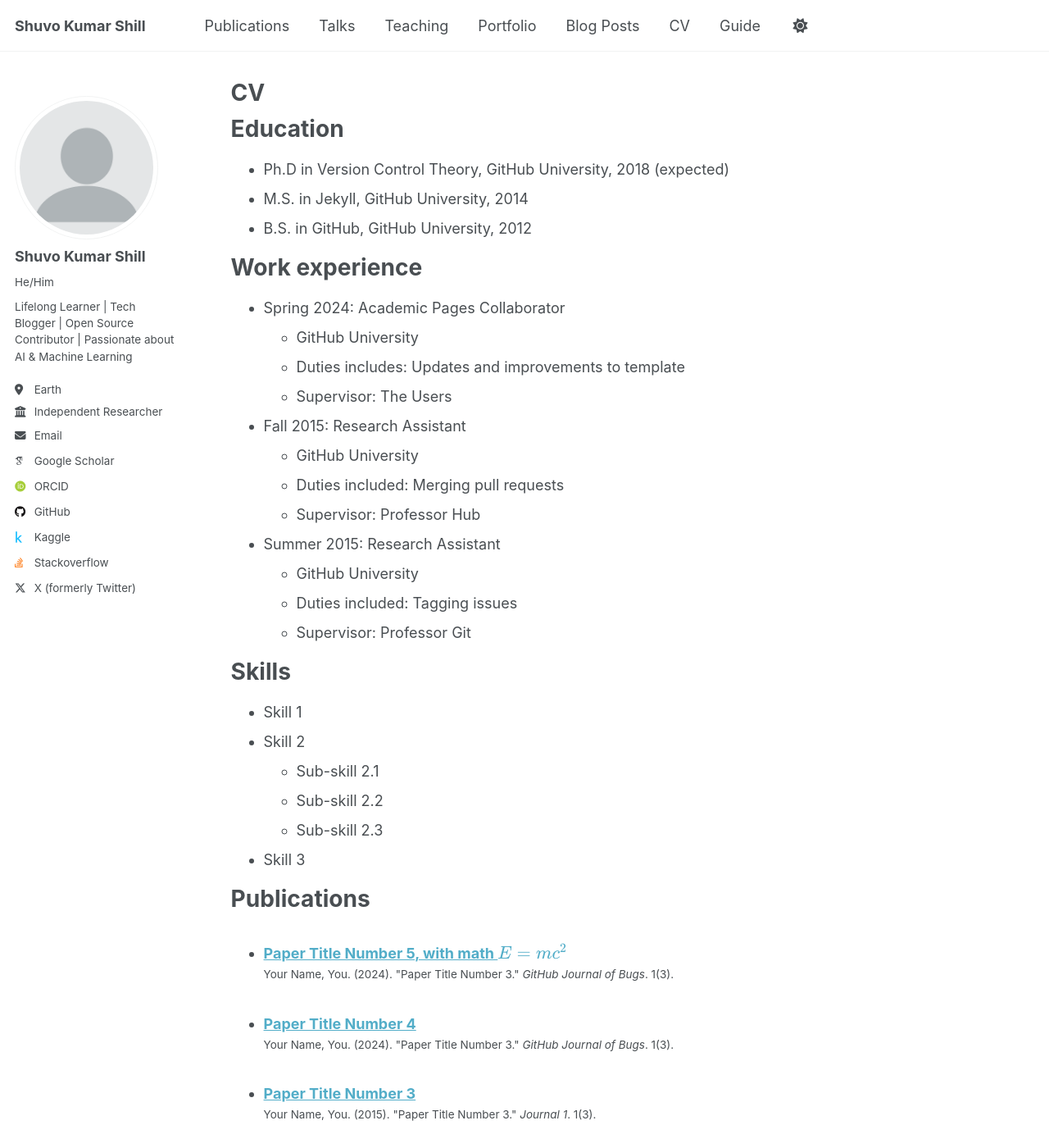
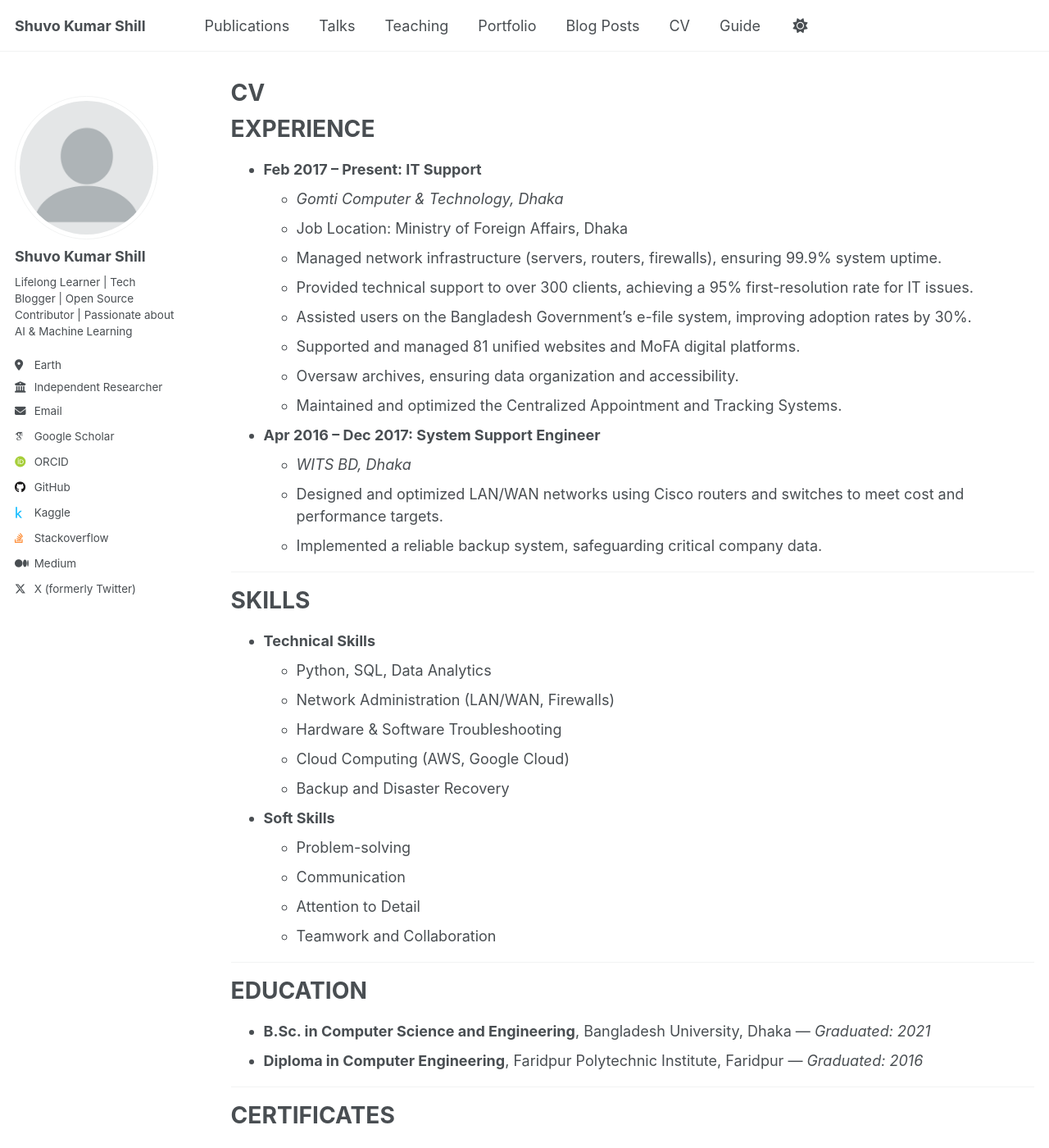
Before and after one commit to ShuvoKumarShill/ShuvoKumarShill.github.io, a Jekyll site: the page built from _pages/cv.md, in a window 1280 px wide and 1400 px high. Shown: the whole window at 82% size. Built offline with Jekyll 4.4.1, drawn with Linux system fonts in a browser that asks for light colours; some web fonts are replaced; a script that is not in the unit is left out; some of the changed text lies outside the part shown.

Commit message:
Remove pronouns value from author configuration in _config.yml

```diff
--- a/_config.yml
+++ b/_config.yml
@@ -25,7 +25,7 @@ author:
   # Biographic information
   avatar           : "profile.png"
   name             : "Shuvo Kumar Shill" # Update this with your name
-  pronouns         : "He/Him" # example: "She/Her", "They/Them"
+  pronouns         : # example: "He/Him" "She/Her", "They/Them"
   bio              : "Lifelong Learner | Tech Blogger | Open Source Contributor | Passionate about AI & Machine Learning" # Update this with a short bio or description of yourself
   location         : "Earth"
   employer         : "Independent Researcher"
@@ -65,7 +65,7 @@ author:
   lastfm           : # Username
   linkedin         : # Username
   mastodon         : # URL
-  medium           : # URL
+  medium           : "shuvo-kumar-shill" # URL
   pinterest        : # Username
   soundcloud       : # Username
   steam            : # Username
--- a/_pages/cv.md
+++ b/_pages/cv.md
@@ -9,37 +9,60 @@ redirect_from:
 
 {% include base_path %}
 
-Education
+EXPERIENCE
 ======
-* Ph.D in Version Control Theory, GitHub University, 2018 (expected)
-* M.S. in Jekyll, GitHub University, 2014
-* B.S. in GitHub, GitHub University, 2012
 
-Work experience
+* **Feb 2017 – Present: IT Support**
+  * *Gomti Computer & Technology, Dhaka*
+  * Job Location: Ministry of Foreign Affairs, Dhaka
+  * Managed network infrastructure (servers, routers, firewalls), ensuring 99.9% system uptime.
+  * Provided technical support to over 300 clients, achieving a 95% first-resolution rate for IT issues.
+  * Assisted users on the Bangladesh Government's e-file system, improving adoption rates by 30%.
+  * Supported and managed 81 unified websites and MoFA digital platforms.
+  * Oversaw archives, ensuring data organization and accessibility.
+  * Maintained and optimized the Centralized Appointment and Tracking Systems.
+
+* **Apr 2016 – Dec 2017: System Support Engineer**
+  * *WITS BD, Dhaka*
+  * Designed and optimized LAN/WAN networks using Cisco routers and switches to meet cost and performance targets.
+  * Implemented a reliable backup system, safeguarding critical company data.
+
+---
+
+SKILLS
 ======
-* Spring 2024: Academic Pages Collaborator
-  * GitHub University
-  * Duties includes: Updates and improvements to template
-  * Supervisor: The Users
 
-* Fall 2015: Research Assistant
-  * GitHub University
-  * Duties included: Merging pull requests
-  * Supervisor: Professor Hub
+* **Technical Skills**
+  * Python, SQL, Data Analytics
+  * Network Administration (LAN/WAN, Firewalls)
+  * Hardware & Software Troubleshooting
+  * Cloud Computing (AWS, Google Cloud)
+  * Backup and Disaster Recovery
 
-* Summer 2015: Research Assistant
-  * GitHub University
-  * Duties included: Tagging issues
-  * Supervisor: Professor Git
+* **Soft Skills**
+  * Problem-solving
+  * Communication
+  * Attention to Detail
+  * Teamwork and Collaboration
 
-Skills
+---
+
+EDUCATION
 ======
-* Skill 1
-* Skill 2
-  * Sub-skill 2.1
-  * Sub-skill 2.2
-  * Sub-skill 2.3
-* Skill 3
+
+* **B.Sc. in Computer Science and Engineering**, Bangladesh University, Dhaka — *Graduated: 2021*
+* **Diploma in Computer Engineering**, Faridpur Polytechnic Institute, Faridpur — *Graduated: 2016*
+
+---
+
+CERTIFICATES
+======
+
+* B.Sc. in Computer Science and Engineering
+* Diploma in Computer Engineering
+* Data Science & Machine Learning with Python — Ostad
+* The Bits and Bytes of Computer Networking — Google (Coursera)
+* Technical Support Fundamentals — Google (Coursera)
 
 Publications
 ======
```
